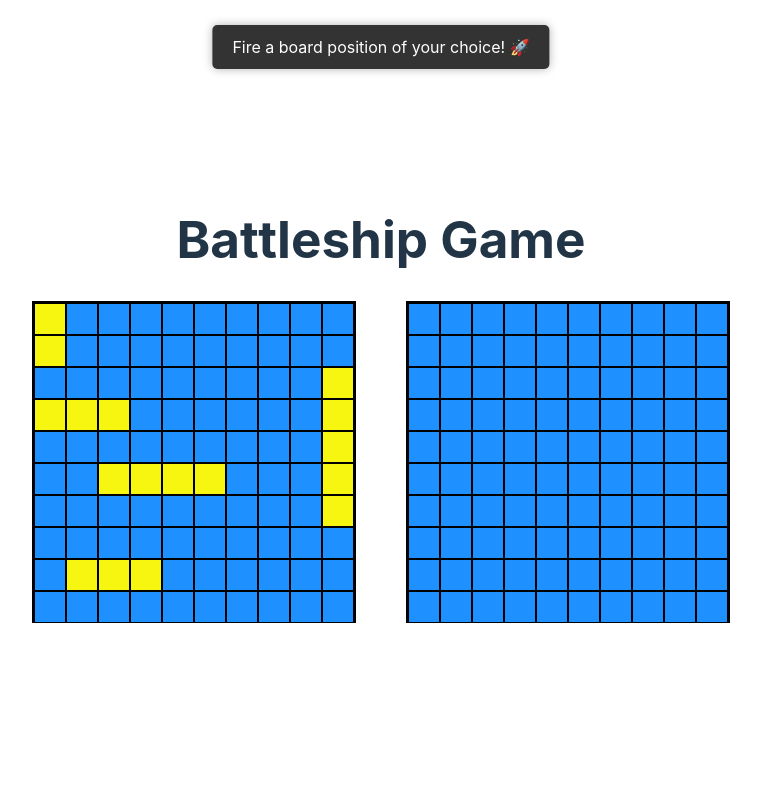
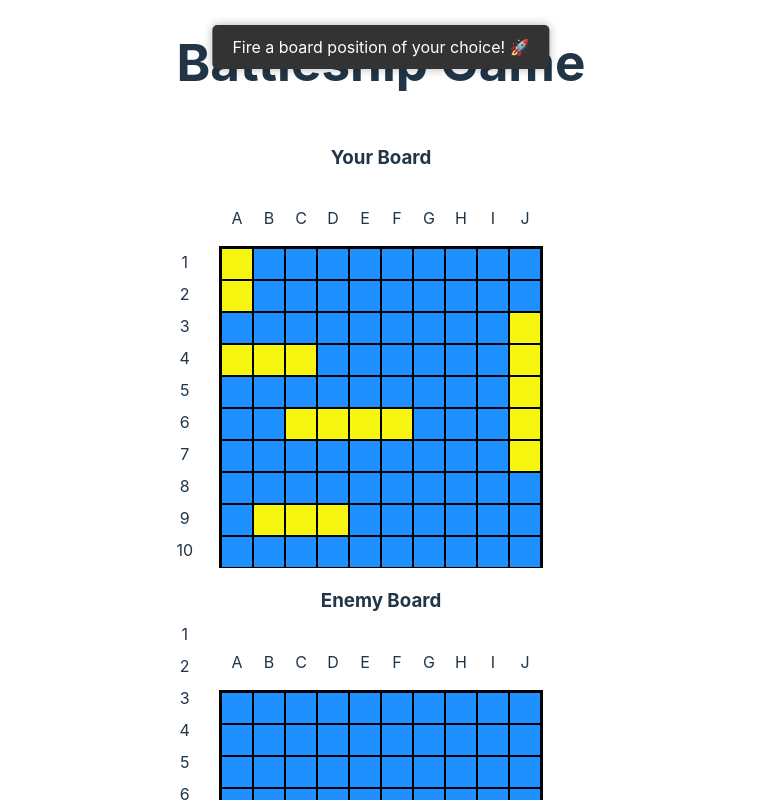
Before and after one commit to arkson/battleship-game, a React (Vite) app: page / in a window 1280 px wide. Shown: the top 800 px of the page, without its empty margins (259-1020 px from the left). Built offline with nearby package versions, Linux system fonts and the light colour scheme.

Commit message:
:art: improve structure & display hit, miss interactions (this is for me)

```diff
--- a/src/App.css
+++ b/src/App.css
@@ -1,7 +1,7 @@
 #root {
     max-width: 1280px;
     margin: 0 auto;
-    padding: 2rem;
+    padding: 0 1rem;
     text-align: center;
 }
 
@@ -13,6 +13,8 @@
 
 .game-container {
     display: flex;
+    flex-direction: column;
+    align-items: center;
 }
 
 .board {
@@ -73,11 +75,49 @@ button {
     display: inline-block;
 }
 
+.letters-row {
+    display: flex;
+    gap: 2px;
+}
+
+.letters-row p {
+    width: 30px;
+}
+
+.player-numbers-column, .computer-numbers-column {
+    display: flex;
+    flex-direction: column;
+    position: absolute;
+    gap: 2px;
+    align-self: flex-start;
+}
+.player-numbers-column {
+    top: 250px;
+}
+
+.computer-numbers-column {
+    bottom: -140px;
+}
+
+.player-numbers-column p {
+    height: 30px;
+    margin: 0;
+}
+
+.computer-numbers-column p {
+    height: 30px;
+    margin: 0;
+}
+
 @media (max-width: 800px) {
-    .game-container {
-        flex-direction: column;
-    }
     .separator {
         height: 2rem;
     }
+    .player-numbers-column {
+        top: 305px;
+    }
+
+    .computer-numbers-column {
+        bottom: -255px;
+    }
 }
--- a/src/App.jsx
+++ b/src/App.jsx
@@ -44,18 +44,6 @@ function App() {
         });
       });
     });
-  };
-
-  const getCellState = (board, x, y) => {
-    const index = x * BoardSize + y;
-    if (board[index] === 1) {
-      return 'ship';
-    } else if (board[index] === -1) {
-      return 'miss';
-    } else if (board[index] === 2) {
-      return 'hit';
-    }
-    return '';
   };
 
   const placeShipsRandomly = (board) => {
@@ -116,9 +104,22 @@ function App() {
     }
 
     setComputerBoard([...computerBoard]);
+
     if (computerBoard.every(cell => cell !== 1)) {
       setMessage('You win! All enemy ships are sunk 🤩');
     }
+  };
+
+  const getCellState = (board, x, y) => {
+    const index = x * BoardSize + y;
+    if (board[index] === 1) {
+      return 'ship';
+    } else if (computerBoard[index] === 'hit') {
+      return 'hit';
+    } else if (computerBoard[index] === 'miss') {
+      return 'miss';
+    }
+    return '';
   };
 
   useEffect(() => {
--- a/src/ComputerBoard.jsx
+++ b/src/ComputerBoard.jsx
@@ -1,17 +1,31 @@
 import React from 'react';
+import { ROW_LETTERS, COLUMN_NUMBERS } from './constants';
 
 const ComputerBoard = ({ board, boardSize, getCellState, handleCellClick }) => {
   return (
+    <>
+      <h3>Enemy Board</h3>
+      <div className="letters-row">
+        {ROW_LETTERS.map((row, index) => (
+          <p key={index}>{row}</p>
+        ))}
+      </div>
+      <div className="computer-numbers-column">
+        {COLUMN_NUMBERS.map((col) => (
+          <p key={col}>{col}</p>
+        ))}
+      </div>
       <div className="board computer-board">
         {board.map((cell, index) => (
           <div
             key={index}
-          className={`cell ${getCellState(Math.floor(index / boardSize), index % boardSize)}`}
+            className={`cell ${getCellState(board, Math.floor(index / boardSize), index % boardSize)}`}
             onClick={() => handleCellClick(index)}
           >
           </div>
         ))}
       </div>
+    </>
   );
 };
 
--- a/src/PlayerBoard.jsx
+++ b/src/PlayerBoard.jsx
@@ -1,8 +1,20 @@
 import React from 'react';
+import { ROW_LETTERS, COLUMN_NUMBERS } from './constants';
 
 const PlayerBoard = ({ board, boardSize, getCellState }) => {
-
   return (
+    <>
+      <h3>Your Board</h3>
+      <div className="letters-row">
+        {ROW_LETTERS.map((row, index) => (
+          <p key={index}>{row}</p>
+        ))}
+      </div>
+      <div className="player-numbers-column">
+        {COLUMN_NUMBERS.map((col) => (
+          <p key={col}>{col}</p>
+        ))}
+      </div>
       <div className="board player-board">
         {board.map((cell, index) => (
           <div
@@ -12,6 +24,7 @@ const PlayerBoard = ({ board, boardSize, getCellState }) => {
           </div>
         ))}
       </div>
+    </>
   );
 };
 
--- /dev/null
+++ b/src/constants.js
@@ -0,0 +1,2 @@
+export const ROW_LETTERS = ['A', 'B', 'C', 'D', 'E', 'F', 'G', 'H', 'I', 'J'];
+export const COLUMN_NUMBERS = [1, 2, 3, 4, 5, 6, 7, 8, 9, 10];
```
Also changed, not shown: img_1.png (added), 1 other file (tests, documents, lock files or other folders). Lines whose indentation alone changed are shown as unchanged.
